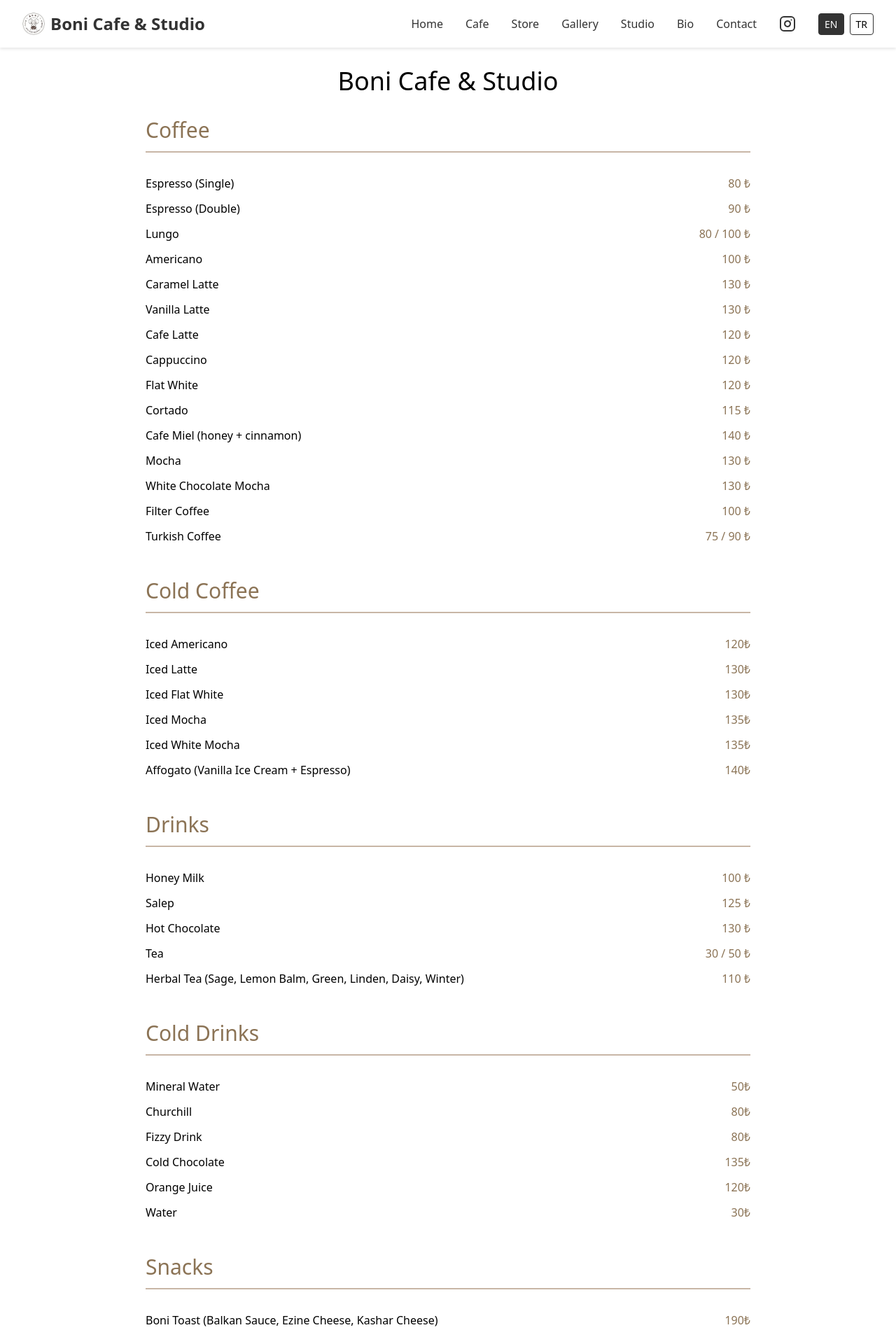
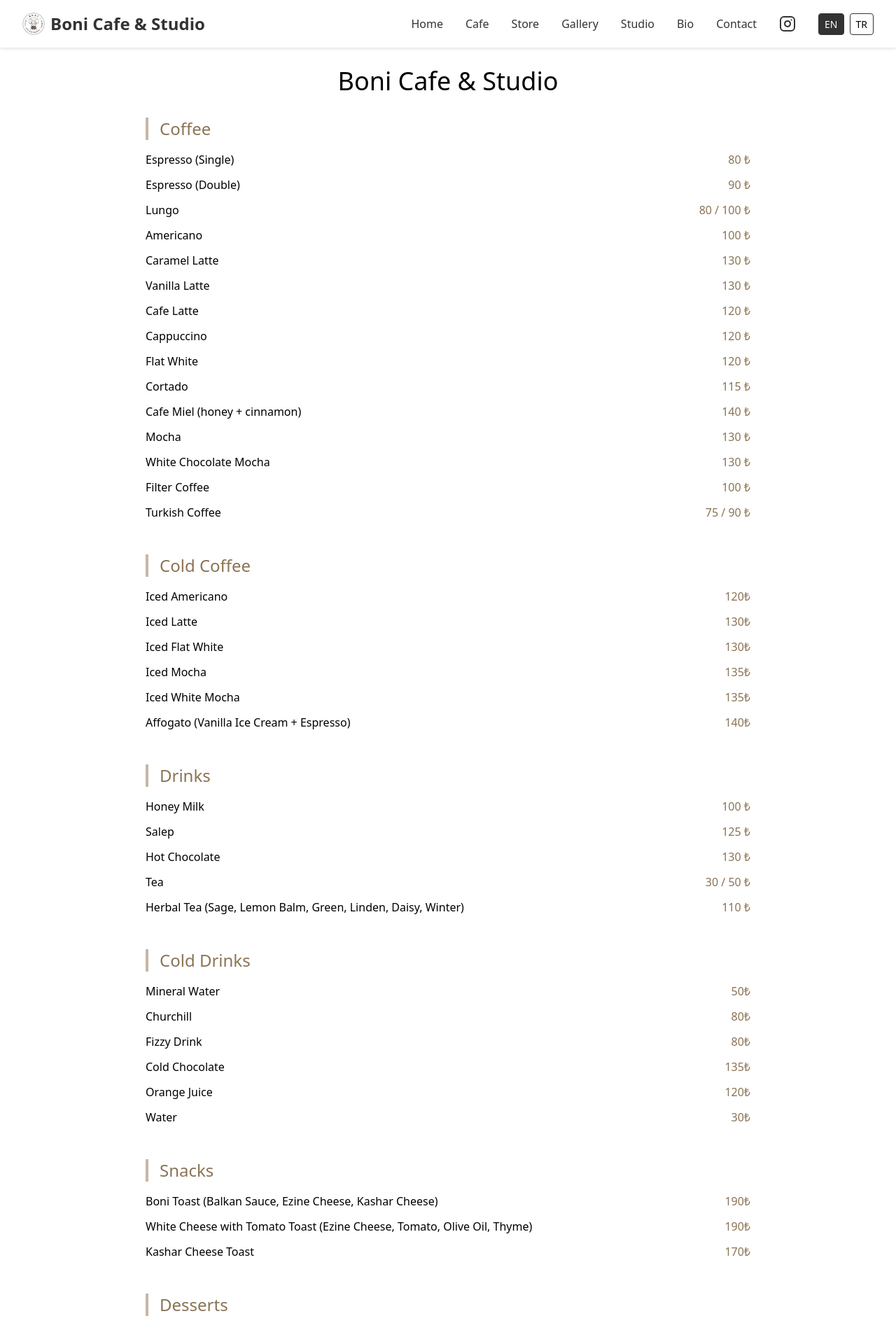
Before and after one commit to odyildiz/boni-ui, a React (Vite) app: page /en/cafe in a window 1280 px wide. Shown: the top 1900 px of the page at 70% size. Built offline with nearby package versions, Linux system fonts and the light colour scheme.

Commit message:
update style pf cafe page

```diff
--- a/src/pages/Cafe.tsx
+++ b/src/pages/Cafe.tsx
@@ -67,7 +67,7 @@
       <div>
         <div>
           <div className="mb-12">
-            <h2 className="text-3xl font-light mb-8 pb-3 border-b-2 border-[#C8B6A6] text-[#8B7355]">{getLocalizedText('cafe.menu.coffee')}</h2>
+            <h2 className="text-2xl font-light mb-4 text-[#8B7355] border-l-4 border-[#C8B6A6] pl-4">{getLocalizedText('cafe.menu.coffee')}</h2>
             {menu.coffee.map((item, index) => (
               <div key={index} className="flex justify-between mb-3">
                 <span className="mr-12 flex-1">{getLocalizedText(item.nameKey)}</span>
@@ -76,7 +76,7 @@
             ))}
           </div>
           <div className="mb-12">
-            <h2 className="text-3xl font-light mb-8 pb-3 border-b-2 border-[#C8B6A6] text-[#8B7355]">{getLocalizedText('cafe.menu.coldcoffee')}</h2>
+            <h2 className="text-2xl font-light mb-4 text-[#8B7355] border-l-4 border-[#C8B6A6] pl-4">{getLocalizedText('cafe.menu.coldcoffee')}</h2>
             {menu.coldcoffee.map((item, index) => (
               <div key={index} className="flex justify-between mb-3">
                 <span className="mr-12 flex-1">{getLocalizedText(item.nameKey)}</span>
@@ -85,7 +85,7 @@
             ))}
           </div>
           <div className="mb-12">
-            <h2 className="text-3xl font-light mb-8 pb-3 border-b-2 border-[#C8B6A6] text-[#8B7355]">{getLocalizedText('cafe.menu.drinks')}</h2>
+            <h2 className="text-2xl font-light mb-4 text-[#8B7355] border-l-4 border-[#C8B6A6] pl-4">{getLocalizedText('cafe.menu.drinks')}</h2>
             {menu.drinks.map((item, index) => (
               <div key={index} className="flex justify-between mb-3">
                 <span className="mr-12 flex-1">{getLocalizedText(item.nameKey)}</span>
@@ -94,7 +94,7 @@
             ))}
           </div>
           <div className="mb-12">
-            <h2 className="text-3xl font-light mb-8 pb-3 border-b-2 border-[#C8B6A6] text-[#8B7355]">{getLocalizedText('cafe.menu.colddrinks')}</h2>
+            <h2 className="text-2xl font-light mb-4 text-[#8B7355] border-l-4 border-[#C8B6A6] pl-4">{getLocalizedText('cafe.menu.colddrinks')}</h2>
             {menu.colddrinks.map((item, index) => (
               <div key={index} className="flex justify-between mb-3">
                 <span className="mr-12 flex-1">{getLocalizedText(item.nameKey)}</span>
@@ -103,7 +103,7 @@
             ))}
           </div>
           <div className="mb-12">
-            <h2 className="text-3xl font-light mb-8 pb-3 border-b-2 border-[#C8B6A6] text-[#8B7355]">{getLocalizedText('cafe.menu.snacks')}</h2>
+            <h2 className="text-2xl font-light mb-4 text-[#8B7355] border-l-4 border-[#C8B6A6] pl-4">{getLocalizedText('cafe.menu.snacks')}</h2>
             {menu.snacks.map((item, index) => (
               <div key={index} className="flex justify-between mb-3">
                 <span className="mr-12 flex-1">{getLocalizedText(item.nameKey)}</span>
@@ -112,7 +112,7 @@
             ))}
           </div>
           <div className="mb-12">
-            <h2 className="text-3xl font-light mb-8 pb-3 border-b-2 border-[#C8B6A6] text-[#8B7355]">{getLocalizedText('cafe.menu.desserts')}</h2>
+            <h2 className="text-2xl font-light mb-4 text-[#8B7355] border-l-4 border-[#C8B6A6] pl-4">{getLocalizedText('cafe.menu.desserts')}</h2>
             {menu.desserts.map((item, index) => (
               <div key={index} className="flex justify-between mb-3">
                 <span className="mr-12 flex-1">{getLocalizedText(item.nameKey)}</span>
```
